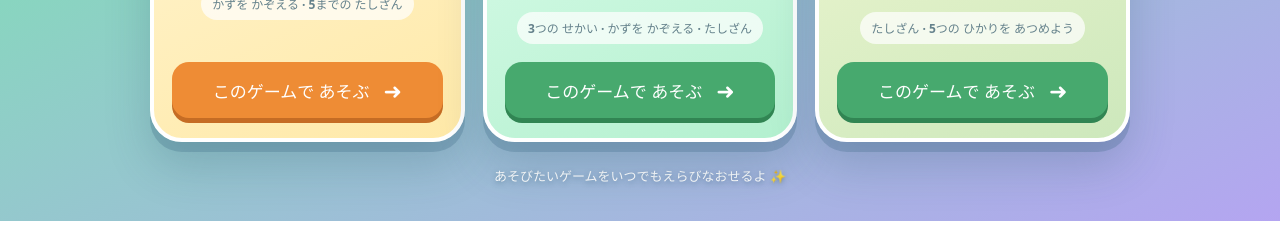
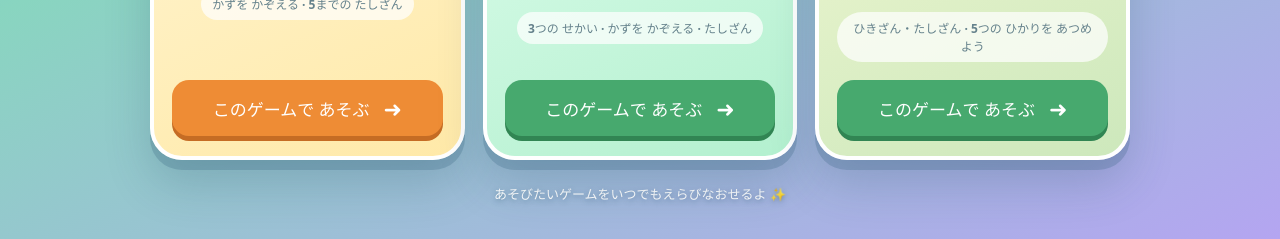
Before and after one commit to yck2024/oai-html, a plain HTML site: page math-island/index.html in a window 1280 px wide. Shown: the part 609-848 px from the top of the page. Drawn offline with Linux system fonts and the light colour scheme.

Commit message:
no-mistakes(document): Advertise dino subtraction mode and cite production Aivis source

```diff
--- a/math-island/index.html
+++ b/math-island/index.html
@@ -76,7 +76,7 @@
         <span class="game-icon" aria-hidden="true">🦕✨🌿</span>
         <h2>ラグと こだま森</h2>
         <p>きょうりゅうのラグと 森のせいポワと いっしょに、ひかりだまを あつめよう！</p>
-        <span class="tags">たしざん · 5つの ひかりを あつめよう</span>
+        <span class="tags">ひきざん・たしざん · 5つの ひかりを あつめよう</span>
         <span class="play">このゲームで あそぶ <span aria-hidden="true">➜</span></span>
       </a>
     </section>
```
Also changed, not shown: 2 other files.
